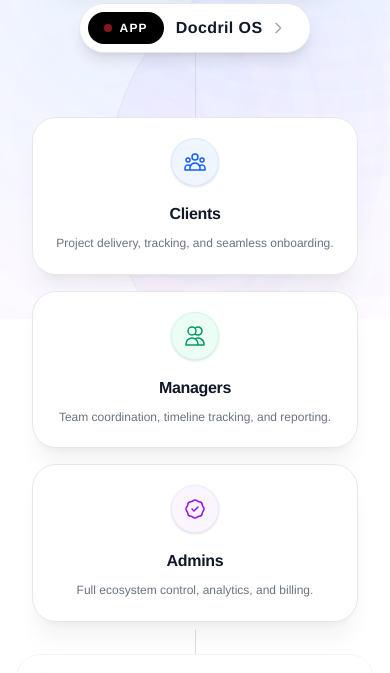
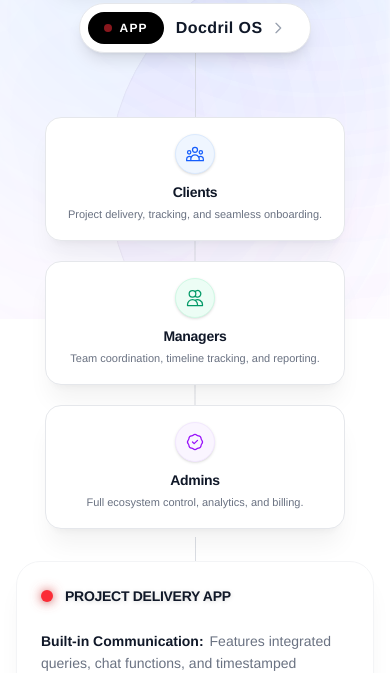
Before and after one commit to ipsole/webtest, a React (Vite) app: page / in a window 390 px wide. Shown: the part 525-1198 px from the top of the page. Built offline with nearby package versions, Linux system fonts and the light colour scheme.

Commit message:
Optimize role flow diagram for mobile

```diff
--- a/src/pages/Home.jsx
+++ b/src/pages/Home.jsx
@@ -335,32 +335,37 @@ export default function Home() {
                         </div>
 
                         {/* The 3 Role Boxes */}
-                        <div className="w-full max-w-5xl mx-auto grid grid-cols-1 sm:grid-cols-3 gap-4 sm:gap-6 px-4 relative z-10 sm:-mt-2 mb-2 sm:mb-4">
-                            {/* Client Box */}
-                            <div className="bg-white dark:bg-[#0a0a0a] border border-gray-200 dark:border-gray-800 rounded-[1.5rem] p-5 sm:p-6 shadow-xl shadow-black/5 dark:shadow-white/5 text-center flex flex-col items-center hover:-translate-y-1 hover:shadow-2xl hover:shadow-black/15 dark:hover:shadow-white/10 transition-all duration-300 cursor-default">
-                                <div className="w-12 h-12 rounded-full bg-blue-50 dark:bg-blue-900/20 border border-blue-100 dark:border-blue-800 flex items-center justify-center text-blue-600 dark:text-blue-400 mb-4 shadow-sm">
-                                    <svg className="w-6 h-6" fill="none" stroke="currentColor" viewBox="0 0 24 24"><path strokeLinecap="round" strokeLinejoin="round" strokeWidth="1.5" d="M17 20h5v-2a3 3 0 00-5.356-1.857M17 20H7m10 0v-2c0-.656-.126-1.283-.356-1.857M7 20H2v-2a3 3 0 015.356-1.857M7 20v-2c0-.656.126-1.283.356-1.857m0 0a5.002 5.002 0 019.288 0M15 7a3 3 0 11-6 0 3 3 0 016 0zm6 3a2 2 0 11-4 0 2 2 0 014 0zM7 10a2 2 0 11-4 0 2 2 0 014 0z"></path></svg>
+                        <div className="w-full max-w-5xl mx-auto px-4 relative sm:-mt-2 mb-2 sm:mb-4">
+                            {/* Continuous vertical line for mobile ONLY to connect the boxes */}
+                            <div className="absolute left-1/2 -translate-x-1/2 top-0 bottom-0 w-px bg-gray-300 dark:bg-zinc-700 sm:hidden z-0 opacity-80"></div>
+
+                            <div className="grid grid-cols-1 sm:grid-cols-3 gap-5 sm:gap-6 relative z-10">
+                                {/* Client Box */}
+                                <div className="bg-white dark:bg-[#0a0a0a] border border-gray-200 dark:border-gray-800 rounded-2xl sm:rounded-[1.5rem] p-4 sm:p-6 shadow-xl shadow-black/5 dark:shadow-white/5 text-center flex flex-col items-center hover:-translate-y-1 hover:shadow-2xl hover:shadow-black/15 dark:hover:shadow-white/10 transition-all duration-300 cursor-default relative z-10 max-w-[300px] sm:max-w-none w-full mx-auto">
+                                    <div className="w-10 h-10 sm:w-12 sm:h-12 rounded-full bg-blue-50 dark:bg-blue-900/20 border border-blue-100 dark:border-blue-800 flex items-center justify-center text-blue-600 dark:text-blue-400 mb-2 sm:mb-4 shadow-sm">
+                                        <svg className="w-5 h-5 sm:w-6 sm:h-6" fill="none" stroke="currentColor" viewBox="0 0 24 24"><path strokeLinecap="round" strokeLinejoin="round" strokeWidth="1.5" d="M17 20h5v-2a3 3 0 00-5.356-1.857M17 20H7m10 0v-2c0-.656-.126-1.283-.356-1.857M7 20H2v-2a3 3 0 015.356-1.857M7 20v-2c0-.656.126-1.283.356-1.857m0 0a5.002 5.002 0 019.288 0M15 7a3 3 0 11-6 0 3 3 0 016 0zm6 3a2 2 0 11-4 0 2 2 0 014 0zM7 10a2 2 0 11-4 0 2 2 0 014 0z"></path></svg>
+                                    </div>
+                                    <h4 className="text-sm sm:text-base font-bold text-gray-900 dark:text-white mb-1 sm:mb-2">Clients</h4>
+                                    <p className="text-[11px] sm:text-sm text-gray-500 dark:text-gray-400 leading-relaxed">Project delivery, tracking, and seamless onboarding.</p>
                                 </div>
-                                <h4 className="text-base font-bold text-gray-900 dark:text-white mb-2">Clients</h4>
-                                <p className="text-xs sm:text-sm text-gray-500 dark:text-gray-400 leading-relaxed">Project delivery, tracking, and seamless onboarding.</p>
-                            </div>
 
-                            {/* Manager Box */}
-                            <div className="bg-white dark:bg-[#0a0a0a] border border-gray-200 dark:border-gray-800 rounded-[1.5rem] p-5 sm:p-6 shadow-xl shadow-black/5 dark:shadow-white/5 text-center flex flex-col items-center hover:-translate-y-1 hover:shadow-2xl hover:shadow-black/15 dark:hover:shadow-white/10 transition-all duration-300 cursor-default">
-                                <div className="w-12 h-12 rounded-full bg-emerald-50 dark:bg-emerald-900/20 border border-emerald-100 dark:border-emerald-800 flex items-center justify-center text-emerald-600 dark:text-emerald-400 mb-4 shadow-sm">
-                                    <svg className="w-6 h-6" fill="none" stroke="currentColor" viewBox="0 0 24 24"><path strokeLinecap="round" strokeLinejoin="round" strokeWidth="1.5" d="M12 4.354a4 4 0 110 5.292M15 21H3v-1a6 6 0 0112 0v1zm0 0h6v-1a6 6 0 00-9-5.197M13 7a4 4 0 11-8 0 4 4 0 018 0z"></path></svg>
+                                {/* Manager Box */}
+                                <div className="bg-white dark:bg-[#0a0a0a] border border-gray-200 dark:border-gray-800 rounded-2xl sm:rounded-[1.5rem] p-4 sm:p-6 shadow-xl shadow-black/5 dark:shadow-white/5 text-center flex flex-col items-center hover:-translate-y-1 hover:shadow-2xl hover:shadow-black/15 dark:hover:shadow-white/10 transition-all duration-300 cursor-default relative z-10 max-w-[300px] sm:max-w-none w-full mx-auto">
+                                    <div className="w-10 h-10 sm:w-12 sm:h-12 rounded-full bg-emerald-50 dark:bg-emerald-900/20 border border-emerald-100 dark:border-emerald-800 flex items-center justify-center text-emerald-600 dark:text-emerald-400 mb-2 sm:mb-4 shadow-sm">
+                                        <svg className="w-5 h-5 sm:w-6 sm:h-6" fill="none" stroke="currentColor" viewBox="0 0 24 24"><path strokeLinecap="round" strokeLinejoin="round" strokeWidth="1.5" d="M12 4.354a4 4 0 110 5.292M15 21H3v-1a6 6 0 0112 0v1zm0 0h6v-1a6 6 0 00-9-5.197M13 7a4 4 0 11-8 0 4 4 0 018 0z"></path></svg>
+                                    </div>
+                                    <h4 className="text-sm sm:text-base font-bold text-gray-900 dark:text-white mb-1 sm:mb-2">Managers</h4>
+                                    <p className="text-[11px] sm:text-sm text-gray-500 dark:text-gray-400 leading-relaxed">Team coordination, timeline tracking, and reporting.</p>
                                 </div>
-                                <h4 className="text-base font-bold text-gray-900 dark:text-white mb-2">Managers</h4>
-                                <p className="text-xs sm:text-sm text-gray-500 dark:text-gray-400 leading-relaxed">Team coordination, timeline tracking, and reporting.</p>
-                            </div>
 
-                            {/* Admin Box */}
-                            <div className="bg-white dark:bg-[#0a0a0a] border border-gray-200 dark:border-gray-800 rounded-[1.5rem] p-5 sm:p-6 shadow-xl shadow-black/5 dark:shadow-white/5 text-center flex flex-col items-center hover:-translate-y-1 hover:shadow-2xl hover:shadow-black/15 dark:hover:shadow-white/10 transition-all duration-300 cursor-default">
-                                <div className="w-12 h-12 rounded-full bg-purple-50 dark:bg-purple-900/20 border border-purple-100 dark:border-purple-800 flex items-center justify-center text-purple-600 dark:text-purple-400 mb-4 shadow-sm">
-                                    <svg className="w-6 h-6" fill="none" stroke="currentColor" viewBox="0 0 24 24"><path strokeLinecap="round" strokeLinejoin="round" strokeWidth="1.5" d="M9 12l2 2 4-4M7.835 4.697a3.42 3.42 0 001.946-.806 3.42 3.42 0 014.438 0 3.42 3.42 0 001.946.806 3.42 3.42 0 013.138 3.138 3.42 3.42 0 00.806 1.946 3.42 3.42 0 010 4.438 3.42 3.42 0 00-.806 1.946 3.42 3.42 0 01-3.138 3.138 3.42 3.42 0 00-1.946.806 3.42 3.42 0 01-4.438 0 3.42 3.42 0 00-1.946-.806 3.42 3.42 0 01-3.138-3.138 3.42 3.42 0 00-.806-1.946 3.42 3.42 0 010-4.438 3.42 3.42 0 00.806-1.946 3.42 3.42 0 013.138-3.138z"></path></svg>
+                                {/* Admin Box */}
+                                <div className="bg-white dark:bg-[#0a0a0a] border border-gray-200 dark:border-gray-800 rounded-2xl sm:rounded-[1.5rem] p-4 sm:p-6 shadow-xl shadow-black/5 dark:shadow-white/5 text-center flex flex-col items-center hover:-translate-y-1 hover:shadow-2xl hover:shadow-black/15 dark:hover:shadow-white/10 transition-all duration-300 cursor-default relative z-10 max-w-[300px] sm:max-w-none w-full mx-auto">
+                                    <div className="w-10 h-10 sm:w-12 sm:h-12 rounded-full bg-purple-50 dark:bg-purple-900/20 border border-purple-100 dark:border-purple-800 flex items-center justify-center text-purple-600 dark:text-purple-400 mb-2 sm:mb-4 shadow-sm">
+                                        <svg className="w-5 h-5 sm:w-6 sm:h-6" fill="none" stroke="currentColor" viewBox="0 0 24 24"><path strokeLinecap="round" strokeLinejoin="round" strokeWidth="1.5" d="M9 12l2 2 4-4M7.835 4.697a3.42 3.42 0 001.946-.806 3.42 3.42 0 014.438 0 3.42 3.42 0 001.946.806 3.42 3.42 0 013.138 3.138 3.42 3.42 0 00.806 1.946 3.42 3.42 0 010 4.438 3.42 3.42 0 00-.806 1.946 3.42 3.42 0 01-3.138 3.138 3.42 3.42 0 00-1.946.806 3.42 3.42 0 01-4.438 0 3.42 3.42 0 00-1.946-.806 3.42 3.42 0 01-3.138-3.138 3.42 3.42 0 00-.806-1.946 3.42 3.42 0 010-4.438 3.42 3.42 0 00.806-1.946 3.42 3.42 0 013.138-3.138z"></path></svg>
+                                    </div>
+                                    <h4 className="text-sm sm:text-base font-bold text-gray-900 dark:text-white mb-1 sm:mb-2">Admins</h4>
+                                    <p className="text-[11px] sm:text-sm text-gray-500 dark:text-gray-400 leading-relaxed">Full ecosystem control, analytics, and billing.</p>
                                 </div>
-                                <h4 className="text-base font-bold text-gray-900 dark:text-white mb-2">Admins</h4>
-                                <p className="text-xs sm:text-sm text-gray-500 dark:text-gray-400 leading-relaxed">Full ecosystem control, analytics, and billing.</p>
                             </div>
                         </div>
 
```
